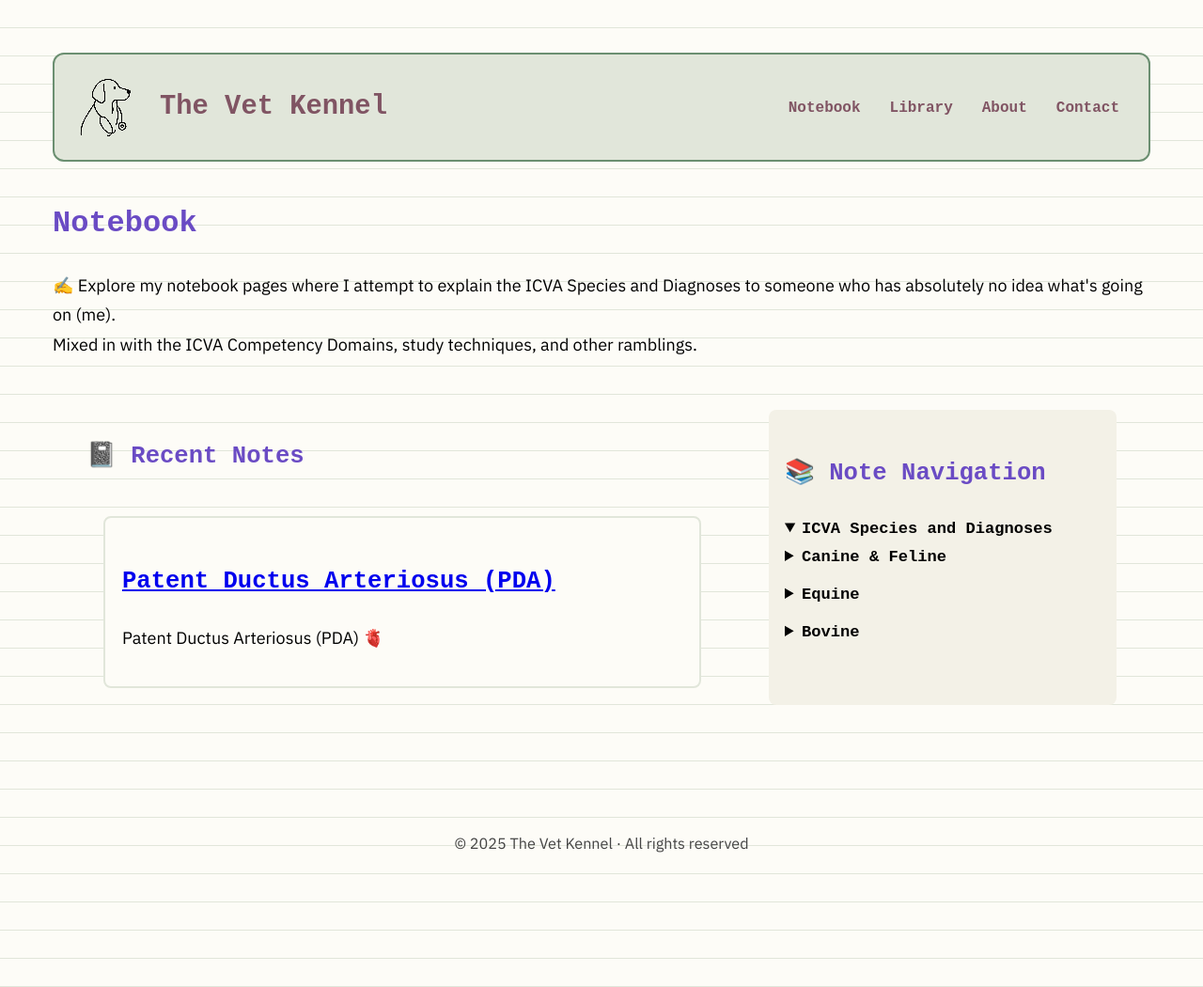
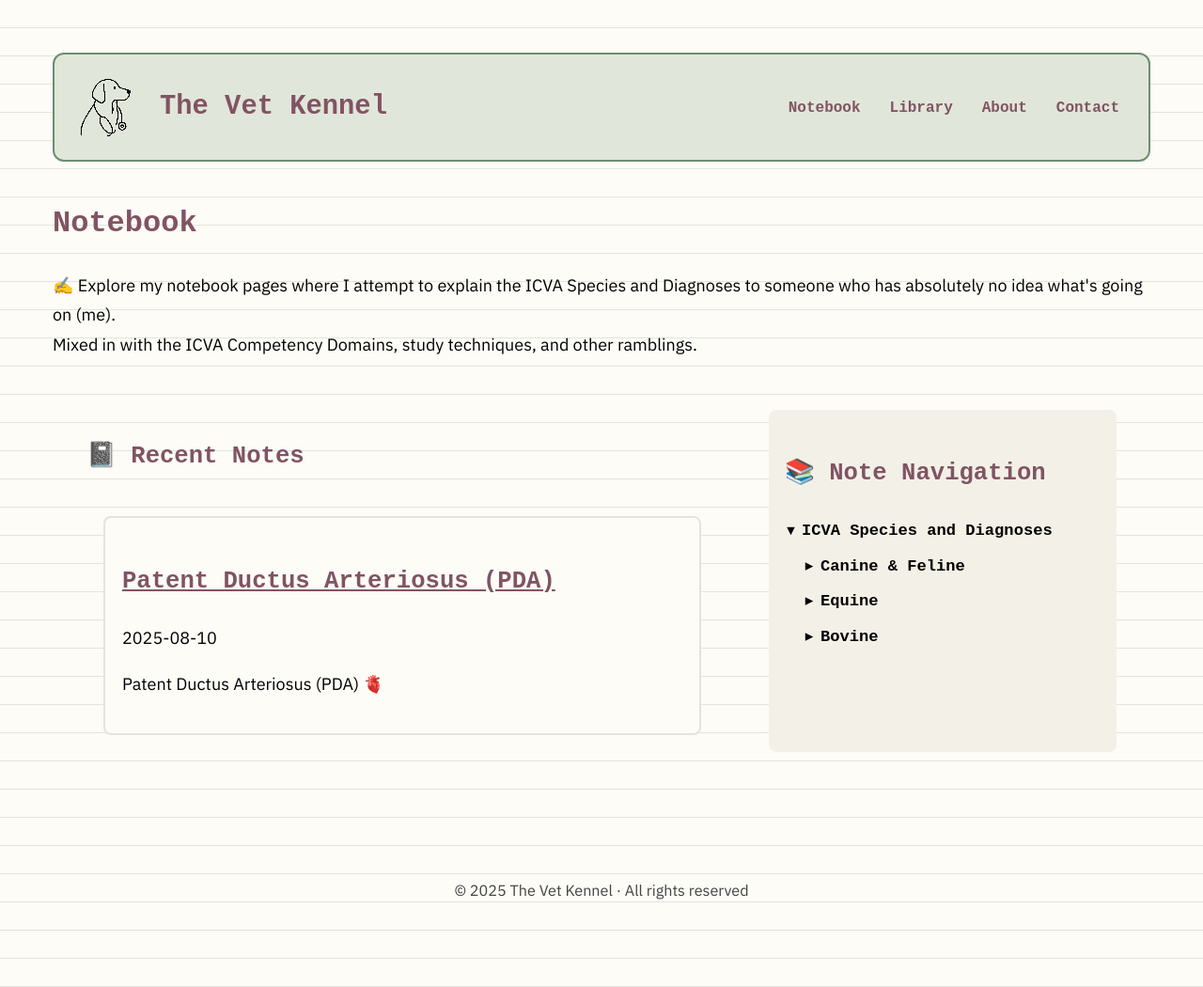
Before and after one commit to TheVetKennel/thevetkennel.github.io, a Jekyll site: the page built from notebook.md, in a window 1280 px wide. Shown: the whole page at 94% size. Built offline with Jekyll 4.4.1, drawn with Linux system fonts in a browser that asks for light colours; before the commit the page ends 1000 px from its top, so only the background shows below that.

Commit message:
10th Aug #5

```diff
--- a/assets/css/style.css
+++ b/assets/css/style.css
@@ -196,7 +196,7 @@ body { font-size: 18px; line-height: 1.75; }
 h2 {
   font-family: 'Courier New', Courier, monospace;
   font-weight: 700;
-  color: #6a4bc4;
+  color: #805463;
 }
 
 /* Indented Notion-like toggle tree for Notebook */
@@ -251,7 +251,7 @@ h2 {
 /* Headings styled to match nav/title ("The Vet Kennel") */
 h1, h2, h3, h4 {
   font-family: 'Courier New', Courier, monospace;
-  color: #6a4bc4;
+  color: #805463;
 }
 h1 { font-size: 2rem; margin-top: 1.2em; }
 h2 { font-size: 1.6rem; margin-top: 1.1em; }
@@ -287,3 +287,8 @@ h4 { font-size: 1.1rem; margin-top: 0.9em; }
 
 .nav-tree ul { margin: 0.2em 0 0.2em 1.4em; }
 .nav-tree li { margin: 0.15em 0; }
+
+
+/* Mulberry link color */
+a, a:visited { color: #805463; }
+a:hover { color: #805463; text-decoration: underline; }
--- a/notebook.md
+++ b/notebook.md
@@ -12,13 +12,14 @@ title: Notebook
     <div class="post-card-list">
       {% for post in site.posts %}
         <div class="post-card">
-          <h2><a href="{{ post.url }}">{{ post.title }}</a></h2>
-          <p>{{ post.excerpt }}</p>
+          <h2><a href="{{ post.url | relative_url }}">{{ post.title }}</a></h2>
+          <p class="post-meta">{{ post.date | date: "%Y-%m-%d" }}</p>
+          <p>{{ post.excerpt | strip_html | strip_newlines | truncate: 160 }}</p>
         </div>
       {% endfor %}
     </div>
   </div>
-  <div class="notebook-right">
+  <div class="notebook-right nav-tree">
     <h2>📚 Note Navigation</h2>
 
 <details open>
```
Also changed, not shown: 3 other files.
